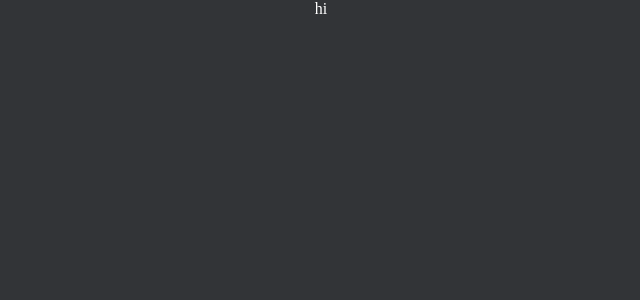
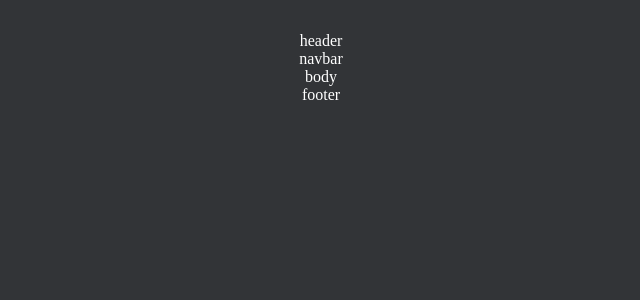
Before and after one commit to Nikhil-Kumar-02/typingMaster, a React (Create React App) app: page / in a window 1280 px wide. Shown: the top 300 px of the page, without its empty margins (319-959 px from the left). Built offline with nearby package versions, Linux system fonts and the light colour scheme.

Commit message:
create the folder structure for the project

```diff
--- a/src/App.css
+++ b/src/App.css
@@ -5,6 +5,7 @@
 }
 
 .App {
+  padding: 2rem;
   text-align: center;
   background-color: #323437;
   color: white;
--- a/src/App.js
+++ b/src/App.js
@@ -1,9 +1,16 @@
 import './App.css';
+import Header from './components/PageHeader/Index'
+import Navbar from './components/PageNavbar/Index'
+import Body from './components/PageBody/Index'
+import Footer from './components/PageFooter/Index'
 
 function App() {
   return (
     <div className="App">
-      hi
+      <Header></Header>
+      <Navbar></Navbar>
+      <Body></Body>
+      <Footer></Footer>
     </div>
   );
 }
--- /dev/null
+++ b/src/components/PageBody/Index.jsx
@@ -0,0 +1,11 @@
+import React from "react"
+
+const Body = (props) => {
+  return (
+    <div>
+      body
+    </div>
+  )
+};
+
+export default Body;
--- /dev/null
+++ b/src/components/PageFooter/Index.jsx
@@ -0,0 +1,11 @@
+import React from "react"
+
+const Footer = (props) => {
+  return (
+    <div>
+      footer
+    </div>
+  )
+};
+
+export default Footer;
--- /dev/null
+++ b/src/components/PageHeader/Index.jsx
@@ -0,0 +1,11 @@
+import React from "react"
+
+const Header = (props) => {
+  return (
+    <div>
+      header
+    </div>
+  )
+};
+
+export default Header;
--- /dev/null
+++ b/src/components/PageNavbar/Index.jsx
@@ -0,0 +1,11 @@
+import React from "react"
+
+const Navbar = (props) => {
+  return (
+    <div>
+      navbar
+    </div>
+  )
+};
+
+export default Navbar;
```
